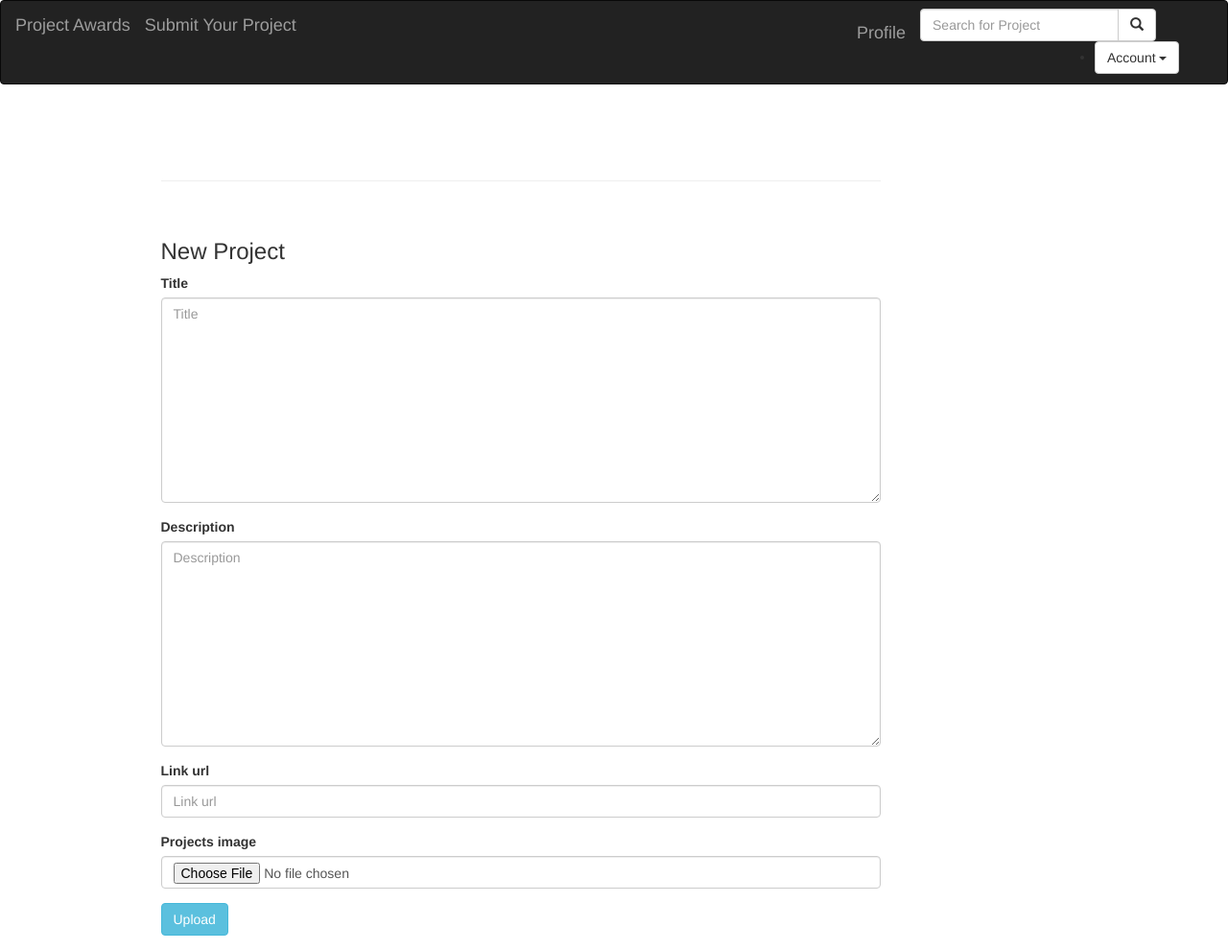
After one commit to Ephraim-Kamau/Project-Awards, a Django app: page /new/project in a window 1280 px wide. The commit adds this page. Shown: the whole page at 96% size. Run offline with Django 3.2, Linux system fonts and the light colour scheme; the visitor is signed in with stand-in values (Sample User, id 1); some libraries are stand-ins or nearby versions.

```diff
--- a/projects/forms.py
+++ b/projects/forms.py
@@ -1,2 +1,12 @@
 from django import forms
-from .models import
+from .models import Profile,Projects
+
+class NewProfileForm(forms.ModelForm):
+    class Meta:
+        model=Profile
+        exclude = ['projects']
+
+class NewProjectsForm(forms.ModelForm):
+    class Meta:
+        model=Projects
+        exclude = []
--- a/projects/templates/navbar.html
+++ b/projects/templates/navbar.html
@@ -2,7 +2,7 @@
     <div class="container-fluid">
       <div class="navbar-header">
         <a class="navbar-brand" href="{% url 'projectsToday' %}">Project Awards</a>
-        <a class="navbar-brand"  href="">Submit Your Project</a>
+        <a class="navbar-brand"  href="new/project">Submit Your Project</a>
       </div>
       {% if user.is_authenticated %}
 
--- /dev/null
+++ b/projects/templates/project.html
@@ -0,0 +1,31 @@
+{%extends 'base.html'%}
+{{block.supper}}
+{%load bootstrap3%}
+{%block content%}
+
+<div  class="container prof">
+  <br><br>
+  <div class="row">
+    <div class="col-md-1"> </div>
+    <div class="col-md-8">
+
+      <br>
+      <hr class="info">
+      <div class="tags">
+      </div>
+      <br>
+      <div class="uploads">
+        <form class="form-group" action="{%url 'new_profile'%}" method="post" enctype="multipart/form-data">
+          <h3>New Project</h3>
+          {% csrf_token%}
+          {% bootstrap_form form%}
+
+          <button class="btn btn-info" type="submit" name="button">Upload</button>
+        </form>
+      </div>
+     </div>
+    <div class="col-md-1"> </div>
+
+  </div>
+</div>
+{%endblock%}
--- a/projects/urls.py
+++ b/projects/urls.py
@@ -7,6 +7,8 @@ urlpatterns=[
     url('^$',views.projects_today,name='projectsToday'),
     url(r'^search/', views.search_results, name='search_results'),
     url(r'^profile/', views.profile, name='profile'),
+    url(r'new/profile$',views.new_profile,name='new_profile'),
+    url(r'new/project$',views.new_project,name='new_project'),
 ]
 
 if settings.DEBUG:
--- a/projects/views.py
+++ b/projects/views.py
@@ -1,6 +1,7 @@
 from django.shortcuts import render,redirect
 from django.http  import HttpResponse,Http404
 import datetime as dt
+from .forms import NewProfileForm,NewProjectsForm
 from .models import Projects,Image,Profile,Review
 from django.contrib.auth.decorators import login_required
 
@@ -17,6 +18,36 @@ def profile(request):
 
     return render(request, 'profile.html')
 
+@login_required(login_url='/accounts/login/')
+def new_profile(request):
+    current_user=request.user
+
+    if request.method=='POST':
+        form=NewProfileForm(request.POST,request.FILES)
+        if form.is_valid():
+            post = form.save(commit=False)
+            post.profile = current_user
+            post.save()
+        return redirect("profile")
+    else:
+        form = NewProfileForm()
+    return render(request,'upload.html',{"form":form})
+
+@login_required(login_url='/accounts/login/')
+def new_project(request):
+    current_user=request.user
+
+    if request.method=='POST':
+        form=NewProjectForm(request.POST,request.FILES)
+        if form.is_valid():
+            post = form.save(commit=False)
+            post.profile = current_user
+            post.save()
+        return redirect("today-projects")
+    else:
+        form = NewProjectsForm()
+    return render(request,'project.html',{"form":form})
+
 def search_results(request):
 
     if 'projects' in request.GET and request.GET["projects"]:
```
Also changed, not shown: projects/templates/profile.html (+5 -4 lines), projects/templates/upload.html (added, +31 -0 lines), media/images/batman-wallpaper-galaxy-s6-elegant-joker-hd-wallpapers-backgrounds-wallpaper-of-b_vi8tglI.jpg (added).
